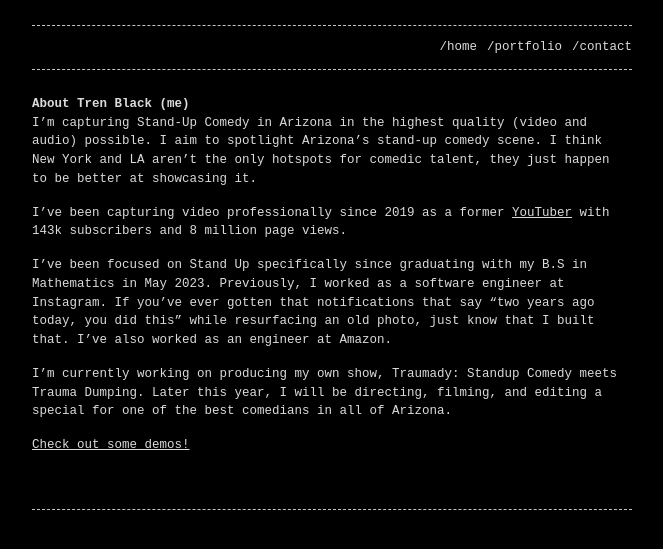
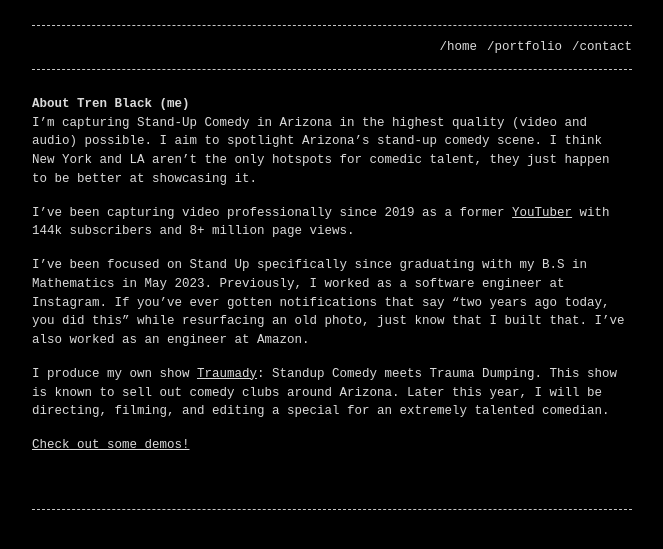
Before and after one commit to Trenblack/self_site, a Jekyll site: the page built from index.md, in a window 1280 px wide. Shown: the top 549 px of the page, without its empty margins (308-971 px from the left). Built offline with Jekyll 4.4.1, drawn with Linux system fonts in a browser that asks for light colours.

Commit message:
added improv clips and traumady sold out pic.

```diff
--- a/index.md
+++ b/index.md
@@ -7,10 +7,10 @@ permalink: /
 # About Tren Black (me)
 I'm capturing Stand-Up Comedy in Arizona in the highest quality (video and audio) possible. I aim to spotlight Arizona's stand-up comedy scene. I think New York and LA aren't the only hotspots for comedic talent, they just happen to be better at showcasing it.
 
-I've been capturing video professionally since 2019 as a former [YouTuber](https://youtube.com/@trenblack) with 143k subscribers and 8 million page views.
+I've been capturing video professionally since 2019 as a former [YouTuber](https://youtube.com/@trenblack) with 144k subscribers and 8+ million page views.
 
-I've been focused on Stand Up specifically since graduating with my B.S in Mathematics in May 2023. Previously, I worked as a software engineer at Instagram. If you've ever gotten that notifications that say "two years ago today, you did this" while resurfacing an old photo, just know that I built that. I've also worked as an engineer at Amazon.
+I've been focused on Stand Up specifically since graduating with my B.S in Mathematics in May 2023. Previously, I worked as a software engineer at Instagram. If you've ever gotten notifications that say "two years ago today, you did this" while resurfacing an old photo, just know that I built that. I've also worked as an engineer at Amazon.
 
-I'm currently working on producing my own show, Traumady: Standup Comedy meets Trauma Dumping. Later this year, I will be directing, filming, and editing a special for one of the best comedians in all of Arizona.
+I produce my own show [Traumady](https://i.ibb.co/WkD8tHp/trauma.jpg): Standup Comedy meets Trauma Dumping. This show is known to sell out comedy clubs around Arizona. Later this year, I will be directing, filming, and editing a special for an extremely talented comedian.
 
 [Check out some demos!]({% link about.md %})
```
Also changed, not shown: about.md (+20 -8 lines), 2 other files.
